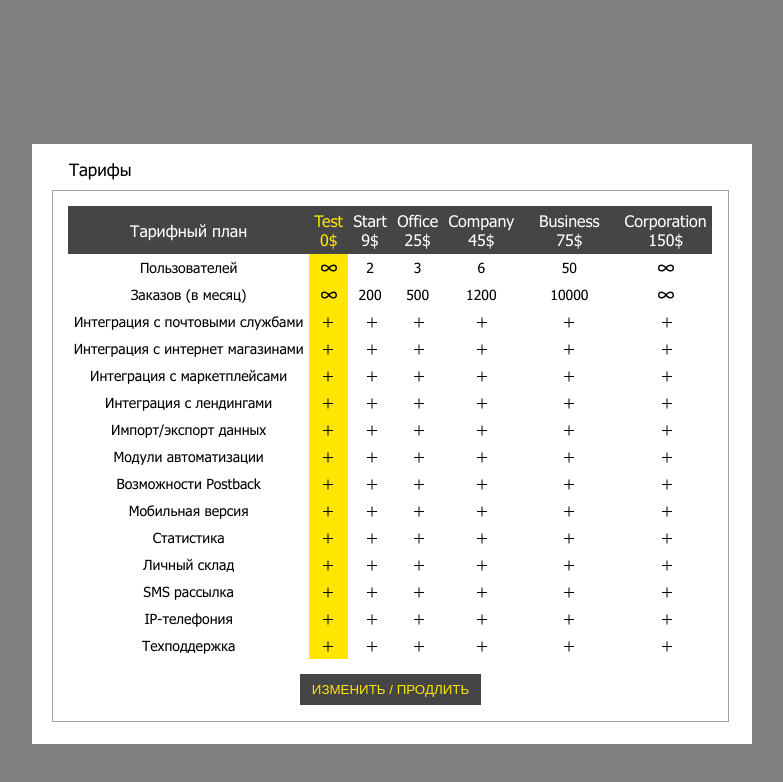
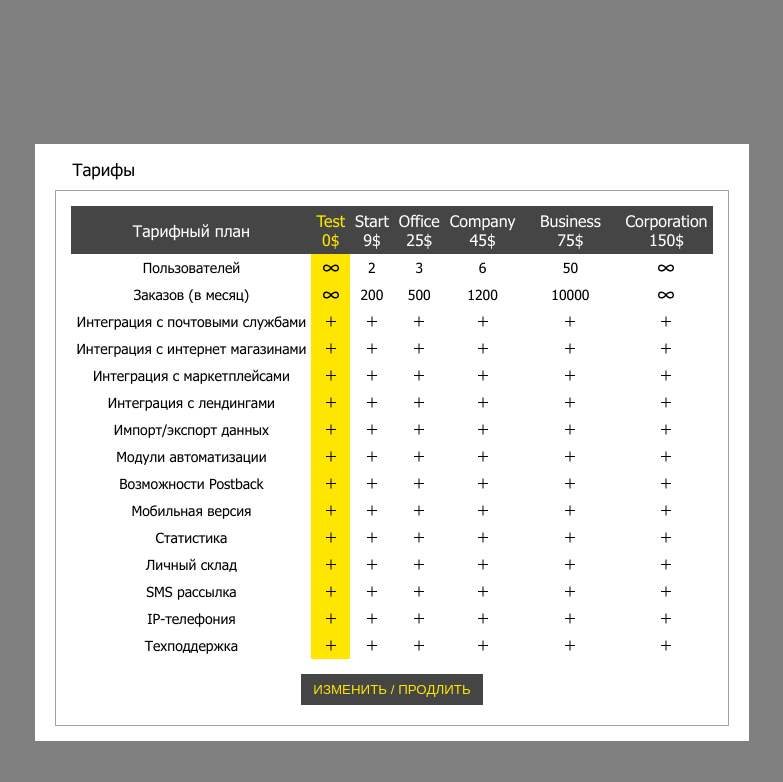
Before and after one commit to dmitry-gr-web/crm-setting-cab, a plain HTML site: page table.html in a window 1280 px wide. Shown: the whole page, without its empty margins (248-1031 px from the left). Drawn offline with Linux system fonts and the light colour scheme.

Commit message:
tablechange

```diff
--- a/table.html
+++ b/table.html
@@ -29,8 +29,6 @@
     .tarif-table {
         text-align: center;
         border-collapse: collapse;
-        height: 453px;
-        width: 644px;
     }
     /* .tarif-table tr {
         display: flex;
@@ -43,6 +41,7 @@
 
     .tarif-main td {
         font-size: 14px;
+        position: relative;
     }
 
     .tarif-main img {
@@ -50,25 +49,6 @@
         height: 16px;
         display: block;
         margin: 0 auto;
-    }
-
-    .plus:after {
-        content: '';
-        background-color: black;
-        width: 10px;
-        height: 1px;
-        position: absolute;
-    }
-
-    .plus:before {
-        content: '';
-        background-color: black;
-        width: 10px;
-        height: 1px;
-        position: absolute;
-        transform: rotate(90deg);
-        -moz-transform: rotate(90deg);
-        -webkit-transform: rotate(90deg);
     }
     /* .border {
         border-radius: 18px 0 0 0;
@@ -79,8 +59,8 @@
     } */
 
     .table-style {
-        width: 720px;
-        height: 600px;
+        width: max-content;
+        height: max-content;
         margin: 0 auto;
         position: absolute;
         top: 18%;
@@ -100,7 +80,7 @@
         display: block;
         margin-top: 15px;
         /* border-radius: 18px; */
-        margin-bottom: 20px;
+        margin-bottom: 5px;
         cursor: pointer;
     }
 
@@ -114,70 +94,12 @@
         border: 1px solid rgba(69, 69, 69, 0.5);
         margin: 20px;
         margin-top: 10px;
-        height: 500px;
-        width: 645px;
         padding: 15px;
         margin-bottom: 15px;
     }
 
     .colum-business {
         width: 90px;
-    }
-
-    .colum-start .plus:before {
-        right: 15px;
-    }
-
-    .colum-start .plus:after {
-        right: 15px;
-    }
-
-    .colum-test .plus:before {
-        right: 15px;
-    }
-
-    .colum-test .plus:after {
-        right: 15px;
-    }
-
-    .colum-office .plus:before {
-        right: 19px;
-    }
-
-    .colum-office .plus:after {
-        right: 19px;
-    }
-
-    .colum-company .plus:before {
-        right: 32px;
-    }
-
-    .colum-company .plus:after {
-        right: 32px;
-    }
-
-    .colum-company .plus:before {
-        right: 32px;
-    }
-
-    .colum-company .plus:after {
-        right: 32px;
-    }
-
-    .colum-business .plus:before {
-        right: 45px;
-    }
-
-    .colum-business .plus:after {
-        right: 45px;
-    }
-
-    .colum-corporation .plus:before {
-        right: 40px;
-    }
-
-    .colum-corporation .plus:after {
-        right: 40px;
     }
 
     .colum-test {
@@ -206,6 +128,41 @@
 
     .colum-business {
         cursor: pointer;
+    }
+
+    .plus {
+        content: '';
+        background-color: black;
+        width: 10px;
+        height: 1px;
+        position: absolute;
+        display: block;
+    }
+    /* .plus:after {
+        content: '';
+        background-color: black;
+        width: 10px;
+        height: 1px;
+        position: absolute;
+    } */
+
+    .plus:before {
+        content: '';
+        background-color: black;
+        width: 10px;
+        height: 1px;
+        display: block;
+        transform: rotate(90deg);
+        -moz-transform: rotate(90deg);
+        -webkit-transform: rotate(90deg);
+    }
+
+    .plus-pos {
+        display: block;
+        width: 10px;
+        height: 1px;
+        margin: 0 auto;
+        position: relative;
     }
 </style>
 
@@ -244,120 +201,121 @@
                 </tr>
                 <tr class="tarif-main">
                     <td>Интеграция с почтовыми службами</td>
-                    <td class="colum-test"><span class="plus"></span></td>
-                    <td class="colum-start"><span class="plus"></span></td>
-                    <td class="colum-office"><span class="plus"></span></td>
-                    <td class="colum-company"><span class="plus"></span></td>
-                    <td class="colum-business"><span class="plus"></span></td>
-                    <td class="colum-corporation"><span class="plus"></span></td>
+                    <td class="colum-test"><span class="plus-pos"><span class="plus-pos"><span class="plus"></span></span>
+                    </td>
+                    <td class="colum-start"><span class="plus-pos"><span class="plus"></span></td>
+                    <td class="colum-office"><span class="plus-pos"><span class="plus"></span></td>
+                    <td class="colum-company"><span class="plus-pos"><span class="plus"></span></td>
+                    <td class="colum-business"><span class="plus-pos"><span class="plus"></span></td>
+                    <td class="colum-corporation"><span class="plus-pos"><span class="plus"></span></td>
                 </tr>
                 <tr class="tarif-main">
                     <td>Интеграция с интернет магазинами</td>
-                    <td class="colum-test"><span class="plus"></span></td>
-                    <td class="colum-start"><span class="plus"></span></td>
-                    <td class="colum-office"><span class="plus"></span></td>
-                    <td class="colum-company"><span class="plus"></span></td>
-                    <td class="colum-business"><span class="plus"></span></td>
-                    <td class="colum-corporation"><span class="plus"></span></td>
+                    <td class="colum-test"><span class="plus-pos"><span class="plus"></span></td>
+                    <td class="colum-start"><span class="plus-pos"><span class="plus"></span></td>
+                    <td class="colum-office"><span class="plus-pos"><span class="plus"></span></td>
+                    <td class="colum-company"><span class="plus-pos"><span class="plus"></span></td>
+                    <td class="colum-business"><span class="plus-pos"><span class="plus"></span></td>
+                    <td class="colum-corporation"><span class="plus-pos"><span class="plus"></span></td>
                 </tr>
                 <tr class="tarif-main">
                     <td>Интеграция с маркетплейсами</td>
-                    <td class="colum-test"><span class="plus"></span></td>
-                    <td class="colum-start"><span class="plus"></span></td>
-                    <td class="colum-office"><span class="plus"></span></td>
-                    <td class="colum-company"><span class="plus"></span></td>
-                    <td class="colum-business"><span class="plus"></span></td>
-                    <td class="colum-corporation"><span class="plus"></span></td>
+                    <td class="colum-test"><span class="plus-pos"><span class="plus"></span></td>
+                    <td class="colum-start"><span class="plus-pos"><span class="plus"></span></td>
+                    <td class="colum-office"><span class="plus-pos"><span class="plus"></span></td>
+                    <td class="colum-company"><span class="plus-pos"><span class="plus"></span></td>
+                    <td class="colum-business"><span class="plus-pos"><span class="plus"></span></td>
+                    <td class="colum-corporation"><span class="plus-pos"><span class="plus"></span></td>
                 </tr>
                 <tr class="tarif-main">
                     <td>Интеграция с лендингами</td>
-                    <td class="colum-test"><span class="plus"></span></td>
-                    <td class="colum-start"><span class="plus"></span></td>
-                    <td class="colum-office"><span class="plus"></span></td>
-                    <td class="colum-company"><span class="plus"></span></td>
-                    <td class="colum-business"><span class="plus"></span></td>
-                    <td class="colum-corporation"><span class="plus"></span></td>
+                    <td class="colum-test"><span class="plus-pos"><span class="plus"></span></td>
+                    <td class="colum-start"><span class="plus-pos"><span class="plus"></span></td>
+                    <td class="colum-office"><span class="plus-pos"><span class="plus"></span></td>
+                    <td class="colum-company"><span class="plus-pos"><span class="plus"></span></td>
+                    <td class="colum-business"><span class="plus-pos"><span class="plus"></span></td>
+                    <td class="colum-corporation"><span class="plus-pos"><span class="plus"></span></td>
                 </tr>
                 <tr class="tarif-main">
                     <td>Импорт/экспорт данных</td>
-                    <td class="colum-test"><span class="plus"></span></td>
-                    <td class="colum-start"><span class="plus"></span></td>
-                    <td class="colum-office"><span class="plus"></span></td>
-                    <td class="colum-company"><span class="plus"></span></td>
-                    <td class="colum-business"><span class="plus"></span></td>
-                    <td class="colum-corporation"><span class="plus"></span></td>
+                    <td class="colum-test"><span class="plus-pos"><span class="plus"></span></td>
+                    <td class="colum-start"><span class="plus-pos"><span class="plus"></span></td>
+                    <td class="colum-office"><span class="plus-pos"><span class="plus"></span></td>
+                    <td class="colum-company"><span class="plus-pos"><span class="plus"></span></td>
+                    <td class="colum-business"><span class="plus-pos"><span class="plus"></span></td>
+                    <td class="colum-corporation"><span class="plus-pos"><span class="plus"></span></td>
                 </tr>
                 <tr class="tarif-main">
                     <td>Модули автоматизации</td>
-                    <td class="colum-test"><span class="plus"></span></td>
-                    <td class="colum-start"><span class="plus"></span></td>
-                    <td class="colum-office"><span class="plus"></span></td>
-                    <td class="colum-company"><span class="plus"></span></td>
-                    <td class="colum-business"><span class="plus"></span></td>
-                    <td class="colum-corporation"><span class="plus"></span></td>
+                    <td class="colum-test"><span class="plus-pos"><span class="plus"></span></td>
+                    <td class="colum-start"><span class="plus-pos"><span class="plus"></span></td>
+                    <td class="colum-office"><span class="plus-pos"><span class="plus"></span></td>
+                    <td class="colum-company"><span class="plus-pos"><span class="plus"></span></td>
+                    <td class="colum-business"><span class="plus-pos"><span class="plus"></span></td>
+                    <td class="colum-corporation"><span class="plus-pos"><span class="plus"></span></td>
                 </tr>
                 <tr class="tarif-main">
                     <td>Возможности Postback</td>
-                    <td class="colum-test"><span class="plus"></span></td>
-                    <td class="colum-start"><span class="plus"></span></td>
-                    <td class="colum-office"><span class="plus"></span></td>
-                    <td class="colum-company"><span class="plus"></span></td>
-                    <td class="colum-business"><span class="plus"></span></td>
-                    <td class="colum-corporation"><span class="plus"></span></td>
+                    <td class="colum-test"><span class="plus-pos"><span class="plus"></span></td>
+                    <td class="colum-start"><span class="plus-pos"><span class="plus"></span></td>
+                    <td class="colum-office"><span class="plus-pos"><span class="plus"></span></td>
+                    <td class="colum-company"><span class="plus-pos"><span class="plus"></span></td>
+                    <td class="colum-business"><span class="plus-pos"><span class="plus"></span></td>
+                    <td class="colum-corporation"><span class="plus-pos"><span class="plus"></span></td>
                 </tr>
                 <tr class="tarif-main">
                     <td>Мобильная версия</td>
-                    <td class="colum-test"><span class="plus"></span></td>
-                    <td class="colum-start"><span class="plus"></span></td>
-                    <td class="colum-office"><span class="plus"></span></td>
-                    <td class="colum-company"><span class="plus"></span></td>
-                    <td class="colum-business"><span class="plus"></span></td>
-                    <td class="colum-corporation"><span class="plus"></span></td>
+                    <td class="colum-test"><span class="plus-pos"><span class="plus"></span></td>
+                    <td class="colum-start"><span class="plus-pos"><span class="plus"></span></td>
+                    <td class="colum-office"><span class="plus-pos"><span class="plus"></span></td>
+                    <td class="colum-company"><span class="plus-pos"><span class="plus"></span></td>
+                    <td class="colum-business"><span class="plus-pos"><span class="plus"></span></td>
+                    <td class="colum-corporation"><span class="plus-pos"><span class="plus"></span></td>
                 </tr>
                 <tr class="tarif-main">
                     <td>Статистика</td>
-                    <td class="colum-test"><span class="plus"></span></td>
-                    <td class="colum-start"><span class="plus"></span></td>
-                    <td class="colum-office"><span class="plus"></span></td>
-                    <td class="colum-company"><span class="plus"></span></td>
-                    <td class="colum-business"><span class="plus"></span></td>
-                    <td class="colum-corporation"><span class="plus"></span></td>
+                    <td class="colum-test"><span class="plus-pos"><span class="plus"></span></td>
+                    <td class="colum-start"><span class="plus-pos"><span class="plus"></span></td>
+                    <td class="colum-office"><span class="plus-pos"><span class="plus"></span></td>
+                    <td class="colum-company"><span class="plus-pos"><span class="plus"></span></td>
+                    <td class="colum-business"><span class="plus-pos"><span class="plus"></span></td>
+                    <td class="colum-corporation"><span class="plus-pos"><span class="plus"></span></td>
                 </tr>
                 <tr class="tarif-main">
                     <td>Личный склад</td>
-                    <td class="colum-test"><span class="plus"></span></td>
-                    <td class="colum-start"><span class="plus"></span></td>
-                    <td class="colum-office"><span class="plus"></span></td>
-                    <td class="colum-company"><span class="plus"></span></td>
-                    <td class="colum-business"><span class="plus"></span></td>
-                    <td class="colum-corporation"><span class="plus"></span></td>
+                    <td class="colum-test"><span class="plus-pos"><span class="plus"></span></td>
+                    <td class="colum-start"><span class="plus-pos"><span class="plus"></span></td>
+                    <td class="colum-office"><span class="plus-pos"><span class="plus"></span></td>
+                    <td class="colum-company"><span class="plus-pos"><span class="plus"></span></td>
+                    <td class="colum-business"><span class="plus-pos"><span class="plus"></span></td>
+                    <td class="colum-corporation"><span class="plus-pos"><span class="plus"></span></td>
                 </tr>
                 <tr class="tarif-main">
                     <td>SMS рассылка</td>
-                    <td class="colum-test"><span class="plus"></span></td>
-                    <td class="colum-start"><span class="plus"></span></td>
-                    <td class="colum-office"><span class="plus"></span></td>
-                    <td class="colum-company"><span class="plus"></span></td>
-                    <td class="colum-business"><span class="plus"></span></td>
-                    <td class="colum-corporation"><span class="plus"></span></td>
+                    <td class="colum-test"><span class="plus-pos"><span class="plus"></span></td>
+                    <td class="colum-start"><span class="plus-pos"><span class="plus"></span></td>
+                    <td class="colum-office"><span class="plus-pos"><span class="plus"></span></td>
+                    <td class="colum-company"><span class="plus-pos"><span class="plus"></span></td>
+                    <td class="colum-business"><span class="plus-pos"><span class="plus"></span></td>
+                    <td class="colum-corporation"><span class="plus-pos"><span class="plus"></span></td>
                 </tr>
                 <tr class="tarif-main">
                     <td>IP-телефония</td>
-                    <td class="colum-test"><span class="plus"></span></td>
-                    <td class="colum-start"><span class="plus"></span></td>
-                    <td class="colum-office"><span class="plus"></span></td>
-                    <td class="colum-company"><span class="plus"></span></td>
-                    <td class="colum-business"><span class="plus"></span></td>
-                    <td class="colum-corporation"><span class="plus"></span></td>
+                    <td class="colum-test"><span class="plus-pos"><span class="plus"></span></td>
+                    <td class="colum-start"><span class="plus-pos"><span class="plus"></span></td>
+                    <td class="colum-office"><span class="plus-pos"><span class="plus"></span></td>
+                    <td class="colum-company"><span class="plus-pos"><span class="plus"></span></td>
+                    <td class="colum-business"><span class="plus-pos"><span class="plus"></span></td>
+                    <td class="colum-corporation"><span class="plus-pos"><span class="plus"></span></td>
                 </tr>
                 <tr class="tarif-main">
                     <td>Техподдержка</td>
-                    <td class="colum-test"><span class="plus"></span></td>
-                    <td class="colum-start"><span class="plus"></span></td>
-                    <td class="colum-office"><span class="plus"></span></td>
-                    <td class="colum-company"><span class="plus"></span></td>
-                    <td class="colum-business"><span class="plus"></span></td>
-                    <td class="colum-corporation"><span class="plus"></span></td>
+                    <td class="colum-test"><span class="plus-pos"><span class="plus"></span></td>
+                    <td class="colum-start"><span class="plus-pos"><span class="plus"></span></td>
+                    <td class="colum-office"><span class="plus-pos"><span class="plus"></span></td>
+                    <td class="colum-company"><span class="plus-pos"><span class="plus"></span></td>
+                    <td class="colum-business"><span class="plus-pos"><span class="plus"></span></td>
+                    <td class="colum-corporation"><span class="plus-pos"><span class="plus"></span></td>
                 </tr>
             </table>
             <div class="btn"><button>ИЗМЕНИТЬ / ПРОДЛИТЬ</button></div>
```
